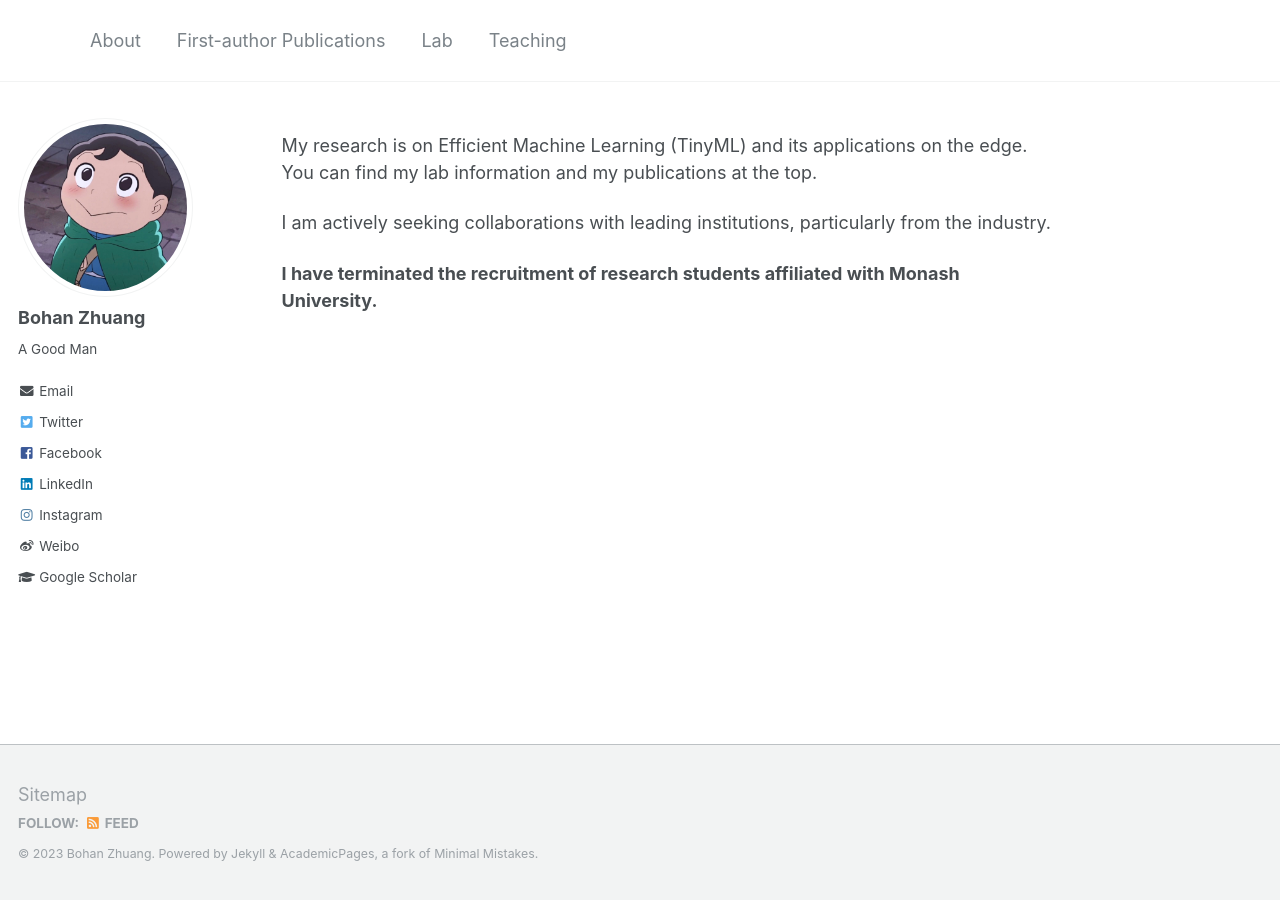
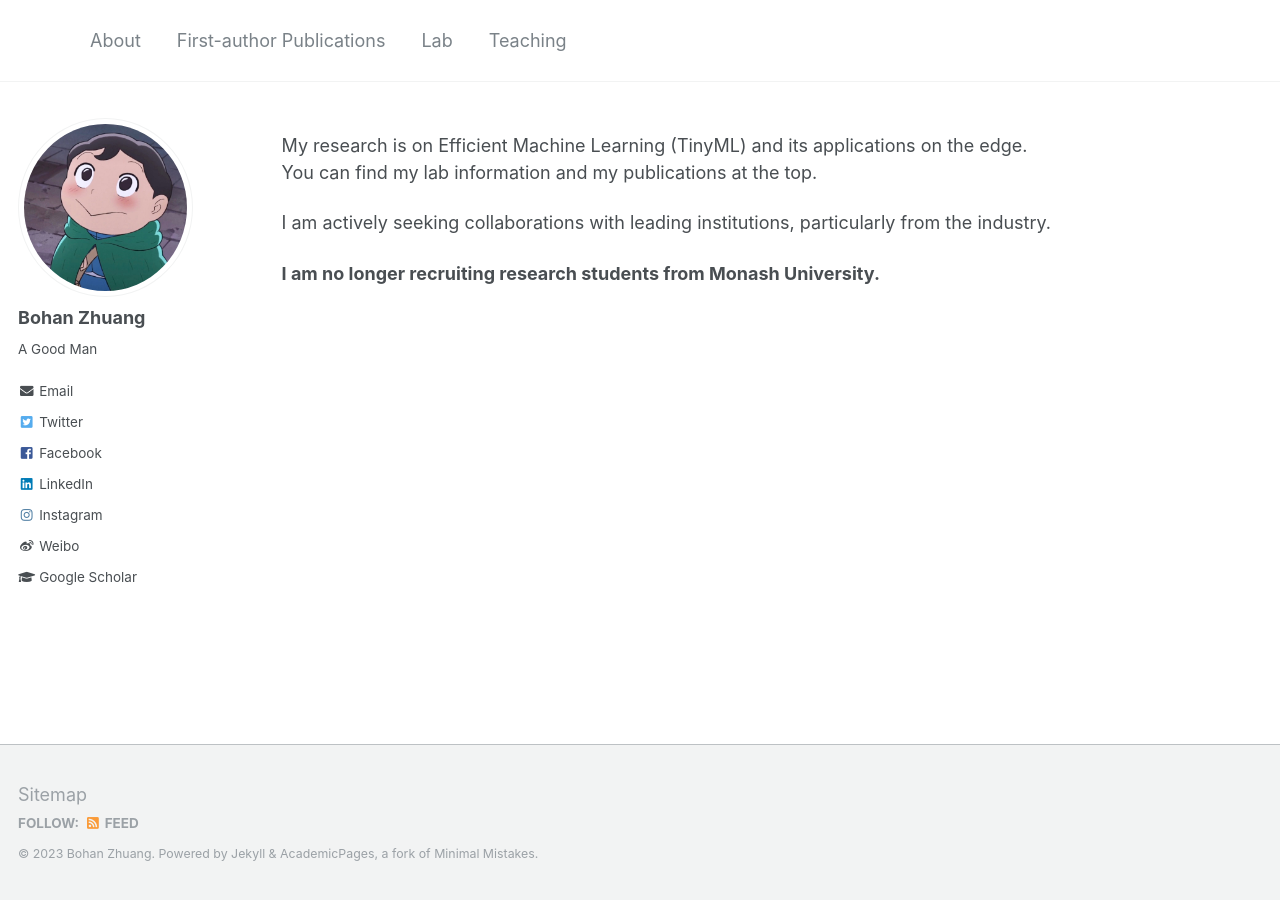
Before and after one commit to bohanzhuang/bohanzhuang.github.io, a Jekyll site: the page built from _pages/about.md, in a window 1280 px wide. Built offline with Jekyll 4.4.1, drawn with Linux system fonts in a browser that asks for light colours.

Commit message:
Update about.md

```diff
--- a/_pages/about.md
+++ b/_pages/about.md
@@ -13,4 +13,4 @@ My research is on Efficient Machine Learning (TinyML) and its applications on th
 
 I am actively seeking collaborations with leading institutions, particularly from the industry.
 
-**I have terminated the recruitment of research students affiliated with Monash University.**
+**I am no longer recruiting research students from Monash University.**
```
